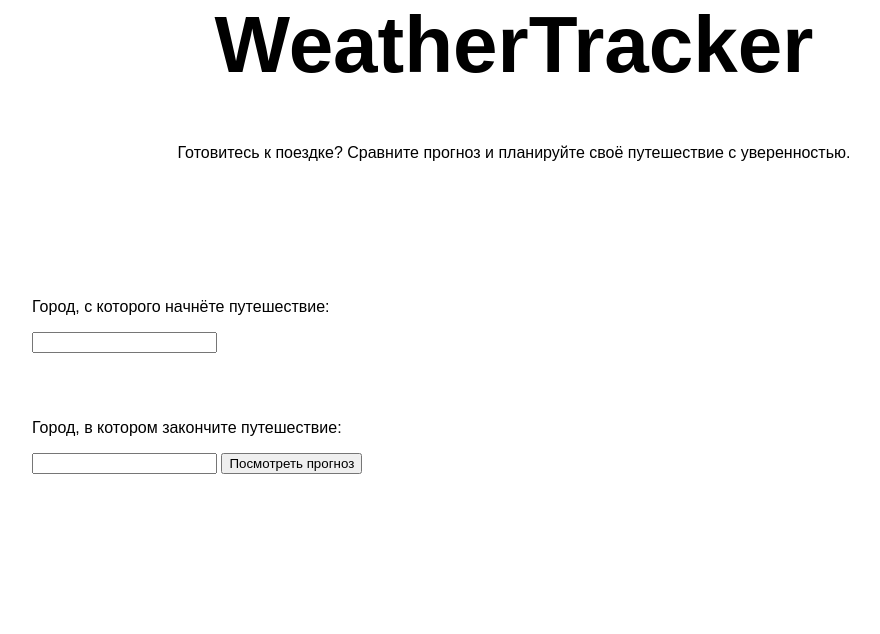
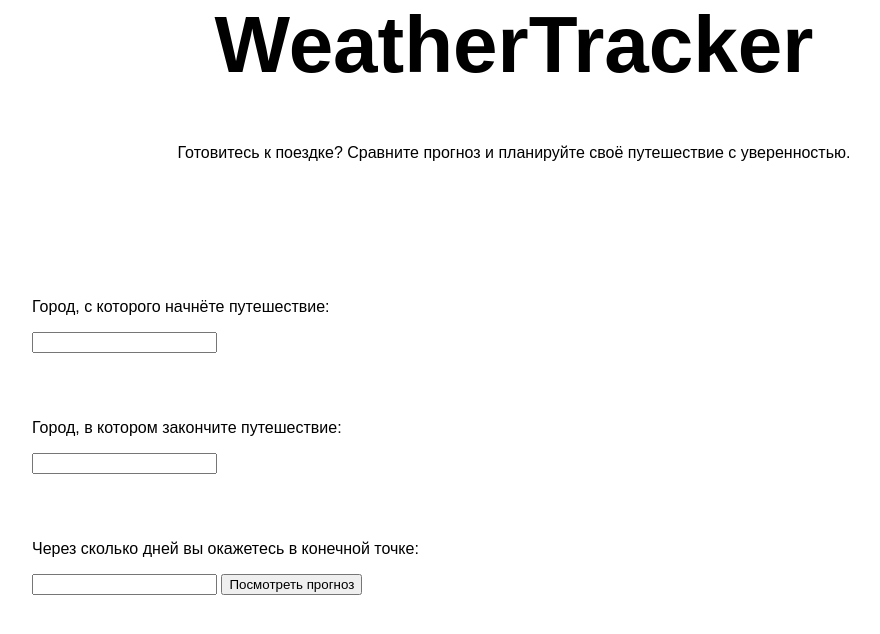
Before and after one commit to Smiley881/Project_12, a Flask app: page / in a window 1280 px wide. Shown: the part 55-689 px from the top of the page, without its empty margins (126-1006 px from the left). Run offline with Flask 3, Linux system fonts and the light colour scheme.

Commit message:
Добавлено поле для длительности пути до конечной точки

```diff
--- a/templates/main.html
+++ b/templates/main.html
@@ -10,13 +10,13 @@
         h1 {
             font-size: 80px
         }
-        .margin-first {
+        .padding-first {
             padding: 120px 0px 0px 150px
         }
-        .margin-second {
+        .padding-second {
             padding: 50px 0px 0px 150px
         }
-        .margin-left {
+        .padding-left {
             margin-left: 150px
         }
 </style>
@@ -24,14 +24,18 @@
 <body><form method="post">
     <h1 align="center"> WeatherTracker </h1>
     <p align="center">Готовитесь к поездке? Сравните прогноз и планируйте своё путешествие с уверенностью.</p>
-    <p class="margin-first">
+    <p class="padding-first">
         Город, с которого начнёте путешествие:
     </p>
-    <input type="text" id="city_start" name="city_start" class="margin-left" required>
-    <p class="margin-second">
+    <input type="text" id="city_start" name="city_start" class="padding-left" required>
+    <p class="padding-second">
         Город, в котором закончите путешествие:
     </p>
-    <input type="text" id="city_end" name="city_end" class="margin-left" required>
+    <input type="text" id="city_end" name="city_end" class="padding-left" required>
+    <p class="padding-second">
+        Через сколько дней вы окажетесь в конечной точке:
+    </p>
+    <input type="number" id="forecast_day" name="forecast_day" class="padding-left" required>
     <button type="submit">Посмотреть прогноз</button>
 </form>
 </body>
```
